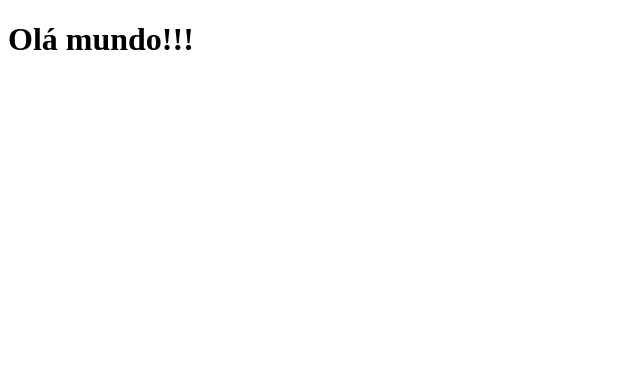
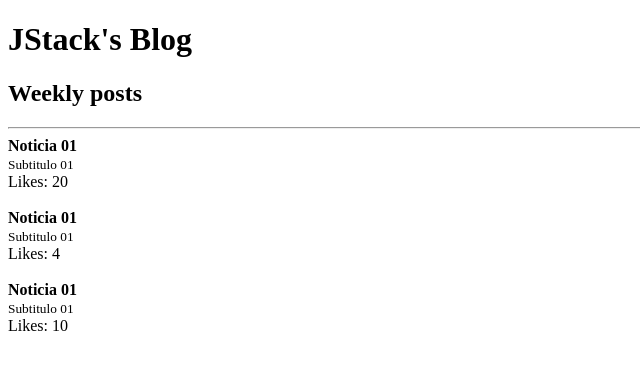
Before and after one commit to galleonpt/react-fundamentals, a React app: page / in a window 1280 px wide. Shown: the top 370 px of the page, without its empty margins (0-640 px from the left). Built offline with nearby package versions, Linux system fonts and the light colour scheme.

Commit message:
feat: add app, Header and Post component with types

```diff
--- a/package.json
+++ b/package.json
@@ -19,6 +19,7 @@
     "webpack-dev-server": "^4.9.3"
   },
   "dependencies": {
+    "prop-types": "^15.8.1",
     "react": "^17.0.2",
     "react-dom": "^17.0.2"
   }
--- /dev/null
+++ b/src/App.js
@@ -0,0 +1,37 @@
+import React from "react"
+import Post from "./Posts"
+import Header from "./Header"
+
+export default function App(){
+	return (
+		<>
+			<Header title="JStack's Blog" subtitle="Weekly posts">
+				<h2>Weekly posts</h2>
+			</Header>
+
+			<hr></hr>
+
+			<Post
+				likes = {20}
+				post={{
+					title: "Noticia 01",
+					subtitle: "Subtitulo 01"
+				}} >
+			 </Post>
+			<Post
+				likes = {4 }
+				post={{
+					title: "Noticia 01",
+					subtitle: "Subtitulo 01"
+				}} >
+			 </Post>
+			<Post
+				likes={10}
+				post={{
+					title: "Noticia 01",
+					subtitle: "Subtitulo 01"
+				}} >
+			 </Post>
+		</>
+	)
+}
--- /dev/null
+++ b/src/Header.js
@@ -0,0 +1,16 @@
+import React from "react";
+import PropTypes from "prop-types"
+
+export default function Header(props){
+	return (
+		<>
+			<h1>{props.title}</h1>
+			{props.children}
+		</>
+	)
+}
+
+Header.propTypes = {
+	title: PropTypes.string.isRequired,
+	children: PropTypes.node.isRequired
+}
--- /dev/null
+++ b/src/Posts.js
@@ -0,0 +1,25 @@
+import React from "react"
+import PropTypes from "prop-types"
+
+export default function Post(props){
+	console.log(props)
+	return (
+		<>
+			<article>
+				<strong>{props.post.title}</strong> <br></br>
+				<small>{props.post.subtitle}</small>
+				<br></br>
+				Likes: {props.likes}
+			</article>
+			<br></br>
+		</>
+	)
+}
+
+Post.propTypes = {
+	likes: PropTypes.number.isRequired,
+	post: PropTypes.shape({
+		title:PropTypes.string.isRequired,
+		subtitle:PropTypes.string.isRequired,
+	}).isRequired
+}
--- a/src/index.js
+++ b/src/index.js
@@ -1,7 +1,8 @@
 import React from "react"
 import ReactDom from "react-dom"
+import App from "./App"
 
 ReactDom.render(
-	<h1 id="title">Olá mundo!!!</h1>,
+	<App></App>,
 	document.getElementById('root')
 )
```
Also changed, not shown: 1 other file (tests, documents, lock files or other folders).
